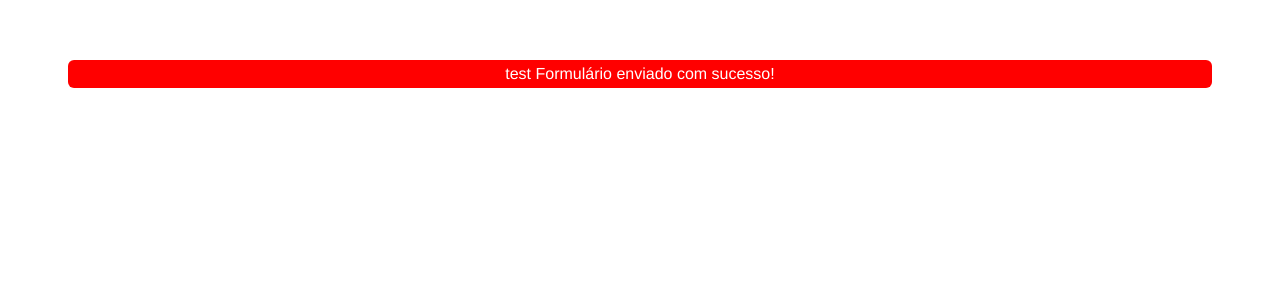
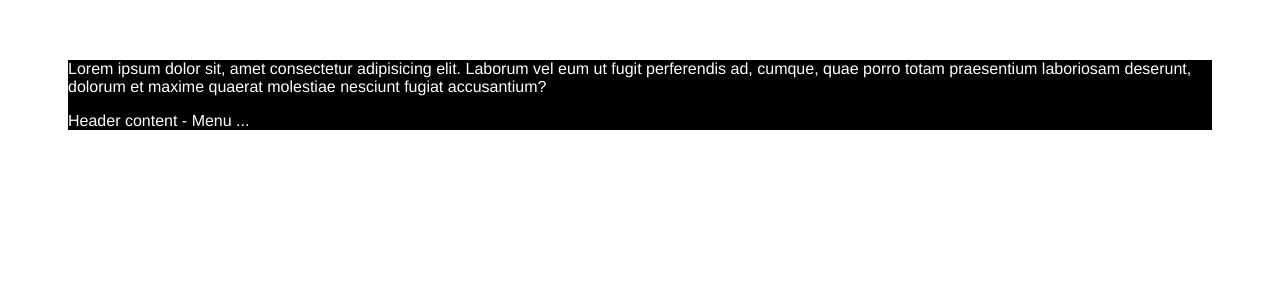
Before and after one commit to LuizGamaDev/VueJS-TiagoMatos, a Vue app in the folder app/: page / in a window 1280 px wide. Shown: the top 300 px of the page. Built offline with nearby package versions, Linux system fonts and the light colour scheme.

Commit message:
feat: VueJS Slots

```diff
--- a/app/src/App.vue
+++ b/app/src/App.vue
@@ -1,22 +1,24 @@
 <template>
   <div>
-    <BaseAlert :variant="variant">
-      {{ text }}
-    </BaseAlert>
+    <TheHeader>
+
+      <template v-slot:description>
+        <p>Lorem ipsum dolor sit, amet consectetur adipisicing elit. Laborum vel eum ut fugit perferendis ad, cumque, quae porro totam praesentium laboriosam deserunt, dolorum et maxime quaerat molestiae nesciunt fugiat accusantium?</p>
+      </template>
+
+      Header content - Menu ...
+    </TheHeader>
   </div>
 </template>
 
 <script>
-import BaseAlert from "./components/BaseAlert.vue";
+import TheHeader from "./components/TheHeader.vue";
 
 export default {
   name: "App",
-  components: { BaseAlert },
+  components: { TheHeader },
   data() {
-    return {
-      variant: "danger",
-      text: "Formulário enviado com sucesso!",
-    };
+    return {};
   },
 
   beforeUpdate() {},
--- a/app/src/components/TheHeader.vue
+++ b/app/src/components/TheHeader.vue
@@ -1,11 +1,25 @@
 <template>
   <header class="header">
-    <h1>Home</h1>
+    <h1 v-if="$slots.title" class="title">
+      <slot name="title" />
+    </h1>
+
+    <div class="description">
+      <slot name="description" />
+    </div>
+
+    <div class="content">
+      <slot />
+    </div>
   </header>
 </template>
 
 <script>
-export default {};
+export default {
+  mounted() {
+    console.log(this.$slots);
+  },
+};
 </script>
 
 <style>
```
